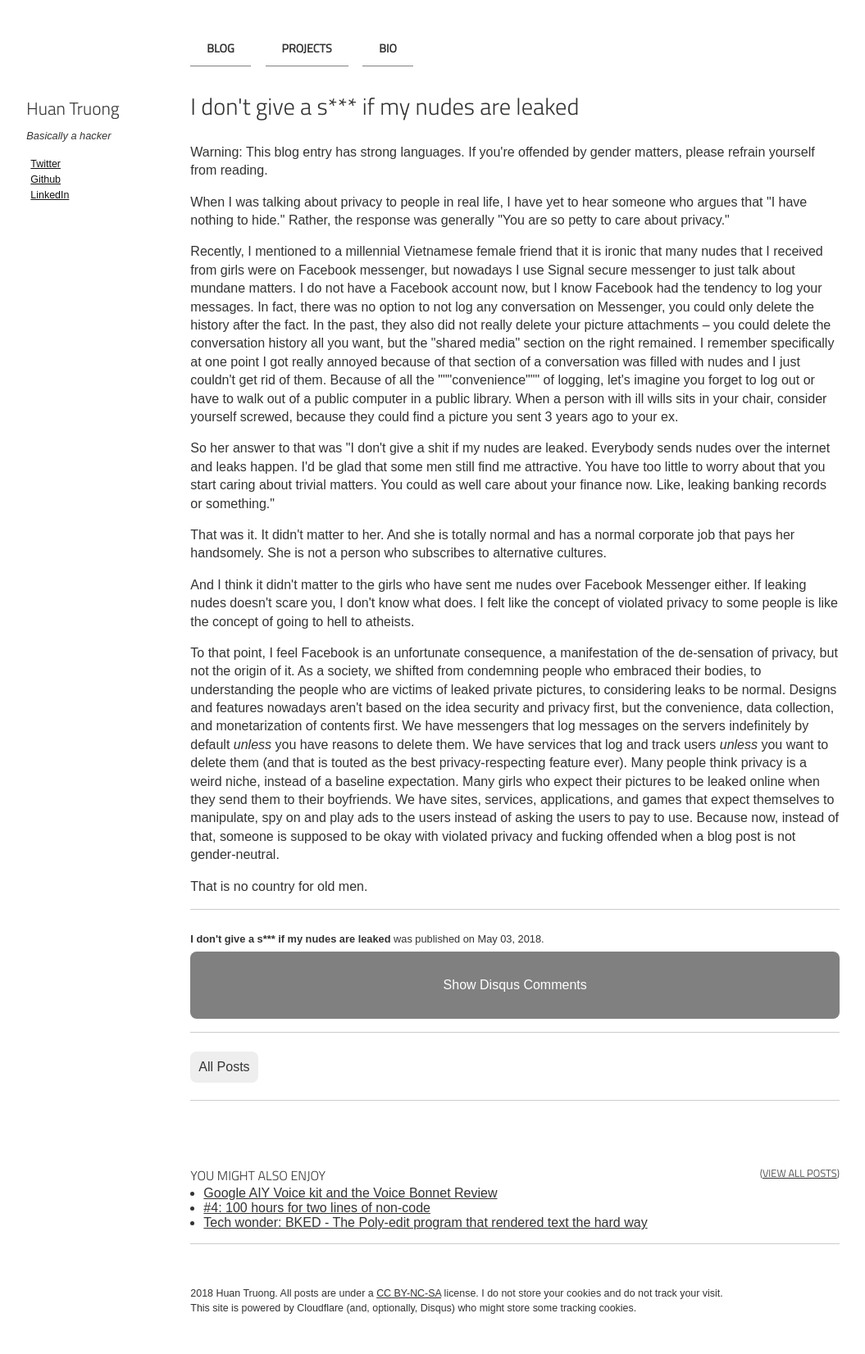
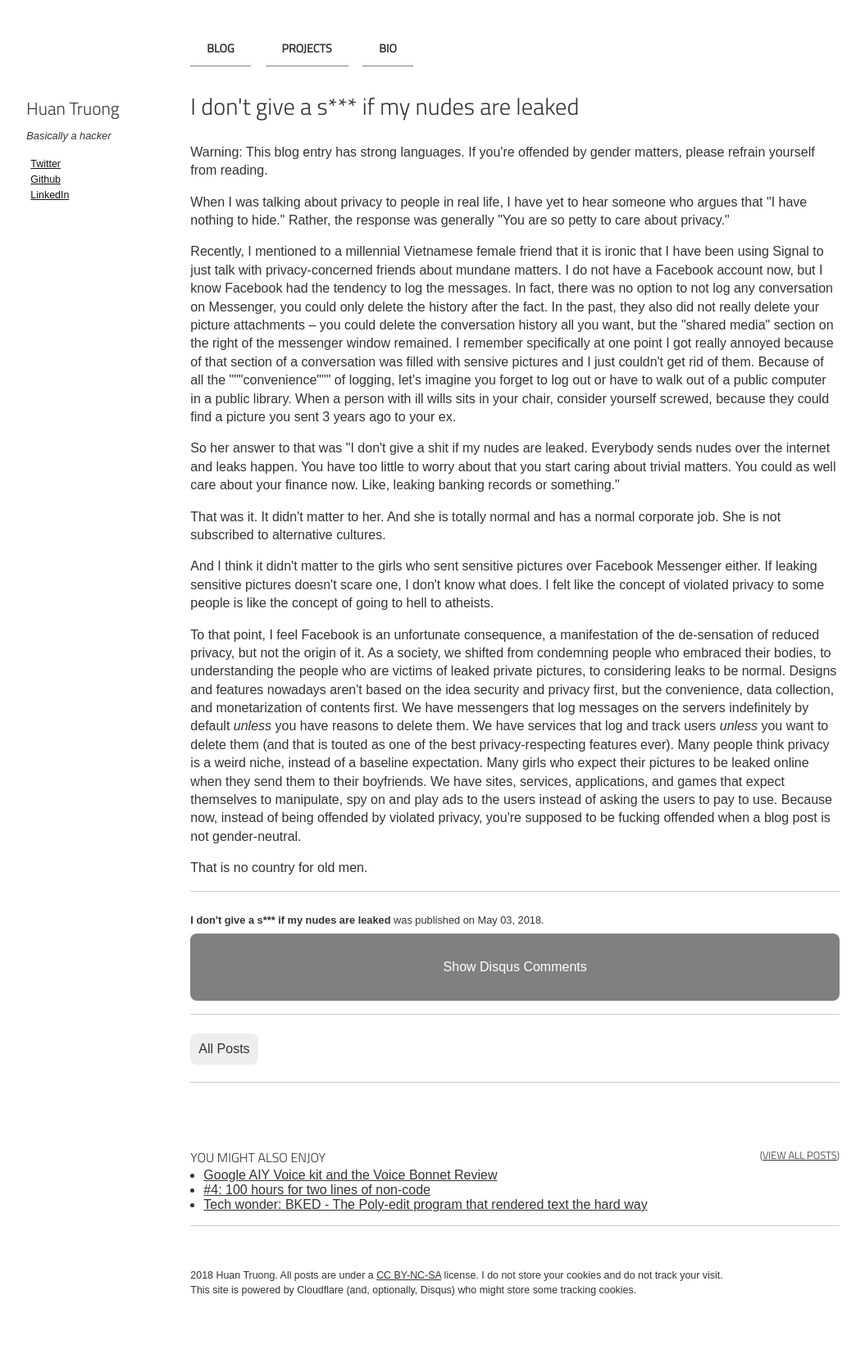
Before and after one commit to htruong/htruong.github.io, a Jekyll site: the page built from _posts/2018-05-03-no-country-for-old-men.md, in a window 1280 px wide. Shown: the whole page at 82% size, without its empty margins (116-1171 px from the left). Built offline with Jekyll 4.4.1, drawn with Linux system fonts in a browser that asks for light colours; after the commit the page ends 1630 px from its top, so only the background shows below that.

Commit message:
[blog] words

```diff
--- a/_posts/2018-05-03-no-country-for-old-men.md
+++ b/_posts/2018-05-03-no-country-for-old-men.md
@@ -7,14 +7,14 @@ Warning: This blog entry has strong languages. If you're offended by gender matt
 
 When I was talking about privacy to people in real life, I have yet to hear someone who argues that "I have nothing to hide." Rather, the response was generally "You are so petty to care about privacy."
 
-Recently, I mentioned to a millennial Vietnamese female friend that it is ironic that many nudes that I received from girls were on Facebook messenger, but nowadays I use Signal secure messenger to just talk about mundane matters. I do not have a Facebook account now, but I know Facebook had the tendency to log your messages. In fact, there was no option to not log any conversation on Messenger, you could only delete the history after the fact. In the past, they also did not really delete your picture attachments -- you could delete the conversation history all you want, but the "shared media" section on the right remained. I remember specifically at one point I got really annoyed because of that section of a conversation was filled with nudes and I just couldn't get rid of them. Because of all the """convenience""" of logging, let's imagine you forget to log out or have to walk out of a public computer in a public library. When a person with ill wills sits in your chair, consider yourself screwed, because they could find a picture you sent 3 years ago to your ex.
+Recently, I mentioned to a millennial Vietnamese female friend that it is ironic that I have been using Signal to just talk with privacy-concerned friends about mundane matters. I do not have a Facebook account now, but I know Facebook had the tendency to log the messages. In fact, there was no option to not log any conversation on Messenger, you could only delete the history after the fact. In the past, they also did not really delete your picture attachments -- you could delete the conversation history all you want, but the "shared media" section on the right of the messenger window remained. I remember specifically at one point I got really annoyed because of that section of a conversation was filled with sensive pictures and I just couldn't get rid of them. Because of all the """convenience""" of logging, let's imagine you forget to log out or have to walk out of a public computer in a public library. When a person with ill wills sits in your chair, consider yourself screwed, because they could find a picture you sent 3 years ago to your ex.
 
-So her answer to that was "I don't give a shit if my nudes are leaked. Everybody sends nudes over the internet and leaks happen. I'd be glad that some men still find me attractive. You have too little to worry about that you start caring about trivial matters. You could as well care about your finance now. Like, leaking banking records or something."
+So her answer to that was "I don't give a shit if my nudes are leaked. Everybody sends nudes over the internet and leaks happen. You have too little to worry about that you start caring about trivial matters. You could as well care about your finance now. Like, leaking banking records or something."
 
-That was it. It didn't matter to her. And she is totally normal and has a normal corporate job that pays her handsomely. She is not a person who subscribes to alternative cultures.
+That was it. It didn't matter to her. And she is totally normal and has a normal corporate job. She is not subscribed to alternative cultures.
 
-And I think it didn't matter to the girls who have sent me nudes over Facebook Messenger either. If leaking nudes doesn't scare you, I don't know what does. I felt like the concept of violated privacy to some people is like the concept of going to hell to atheists.
+And I think it didn't matter to the girls who sent sensitive pictures over Facebook Messenger either. If leaking sensitive pictures doesn't scare one, I don't know what does. I felt like the concept of violated privacy to some people is like the concept of going to hell to atheists.
 
-To that point, I feel Facebook is an unfortunate consequence, a manifestation of the de-sensation of privacy, but not the origin of it. As a society, we shifted from condemning people who embraced their bodies, to understanding the people who are victims of leaked private pictures, to considering leaks to be normal. Designs and features nowadays aren't based on the idea security and privacy first, but the convenience, data collection, and monetarization of contents first. We have messengers that log messages on the servers indefinitely by default *unless* you have reasons to delete them. We have services that log and track users *unless* you want to delete them (and that is touted as the best privacy-respecting feature ever). Many people think privacy is a weird niche, instead of a baseline expectation. Many girls who expect their pictures to be leaked online when they send them to their boyfriends. We have sites, services, applications, and games that expect themselves to manipulate, spy on and play ads to the users instead of asking the users to pay to use. Because now, instead of that, someone is supposed to be okay with violated privacy and fucking offended when a blog post is not gender-neutral.
+To that point, I feel Facebook is an unfortunate consequence, a manifestation of the de-sensation of reduced privacy, but not the origin of it. As a society, we shifted from condemning people who embraced their bodies, to understanding the people who are victims of leaked private pictures, to considering leaks to be normal. Designs and features nowadays aren't based on the idea security and privacy first, but the convenience, data collection, and monetarization of contents first. We have messengers that log messages on the servers indefinitely by default *unless* you have reasons to delete them. We have services that log and track users *unless* you want to delete them (and that is touted as one of the best privacy-respecting features ever). Many people think privacy is a weird niche, instead of a baseline expectation. Many girls who expect their pictures to be leaked online when they send them to their boyfriends. We have sites, services, applications, and games that expect themselves to manipulate, spy on and play ads to the users instead of asking the users to pay to use. Because now, instead of being offended by violated privacy, you're supposed to be fucking offended when a blog post is not gender-neutral.
 
 That is no country for old men.
```
